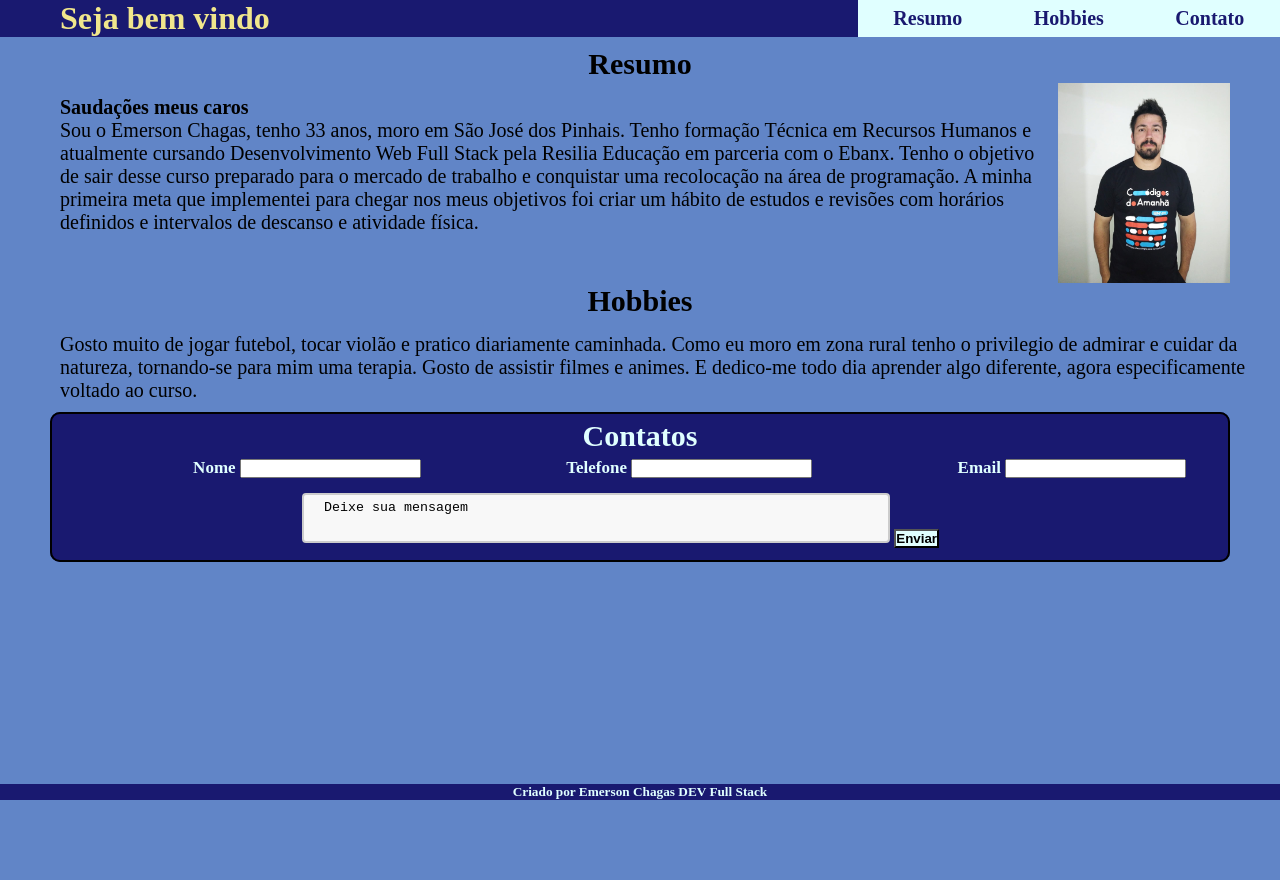
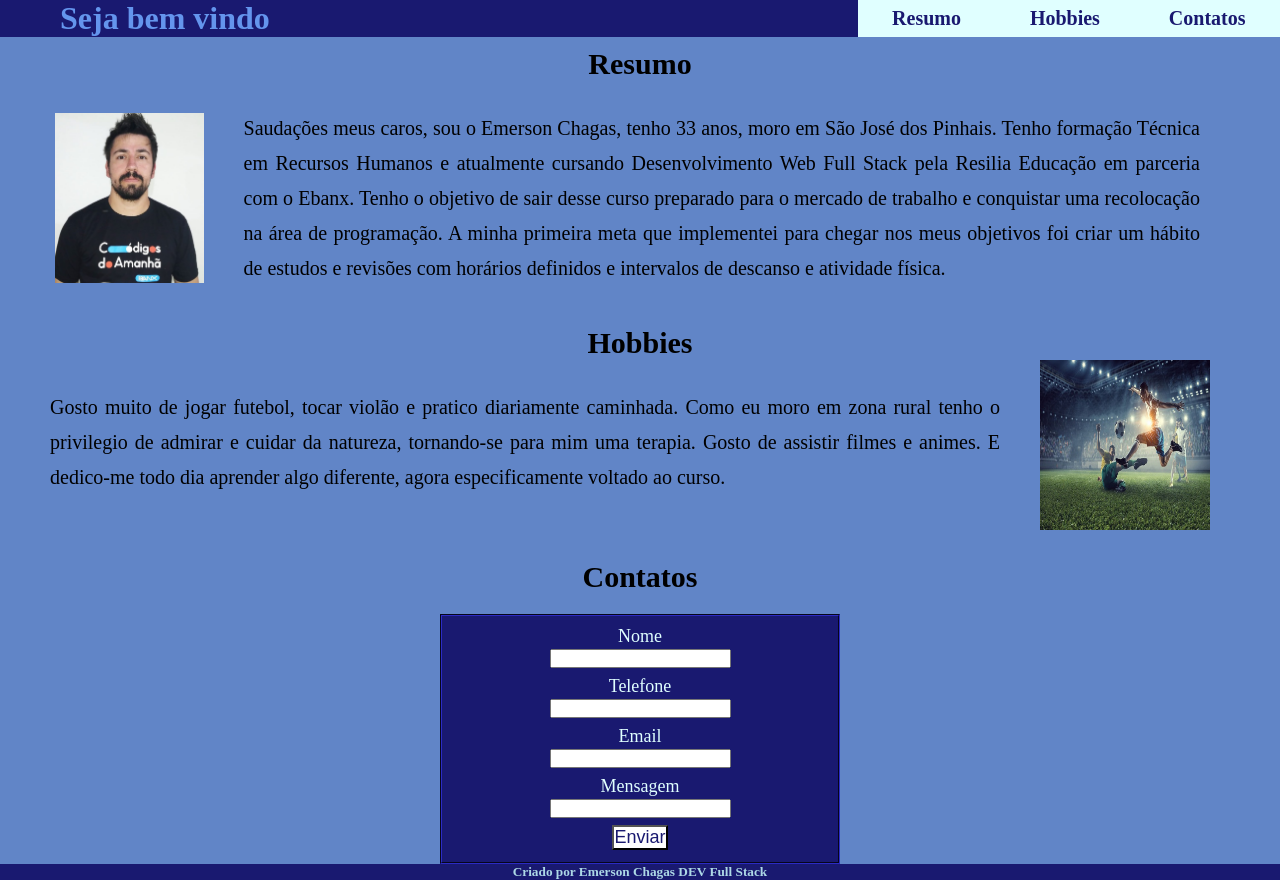
Before and after one commit to emerchagas/Projeto-Individual, a plain HTML site: page index.html in a window 1280 px wide. Before the commit the page ends 800 px from the top, so only its background shows below. Drawn offline with Linux system fonts and the light colour scheme.

Commit message:
fix: Ajustado html e adicionado img

```diff
--- /dev/null
+++ b/css/index.css
@@ -0,0 +1,147 @@
+*{
+    margin:0;
+    padding: 0;
+    box-sizing: border-box;
+    }
+
+    /* cor do meu background */
+    body{
+        background-color: rgb(97, 133, 199);
+    }
+
+/* cabeçalho- header */
+    header{
+        background-color:midnightblue;
+        display: flex;
+        color: lightcyan;
+        justify-content: space-between;
+        height: 70%;
+    }
+    .links-header{
+        transform: scale(1.0);
+        color: midnightblue;
+     }
+
+     h1{
+        padding-left: 60px;
+    }
+    /* menu de interaçao do cabeçalho-header */
+    h1:hover{
+        transform: scale(1.0);
+        color: cornflowerblue;
+    }
+
+     a:hover{
+        transform: scale(1.0);
+        color: cornflowerblue;
+     }
+
+     a{
+        text-decoration: none;
+        font-size: 20px;
+        font-weight: 700;
+        color: midnightblue;
+    }
+
+    /* inicio propriedades navegaçao */
+
+    nav{
+        background-color: lightcyan;
+        display: flex;
+        align-items: center;
+        width: 33%;
+        justify-content: space-around;
+    }
+
+    /* fim das propriedades navegação */
+    /* fim do header */
+
+    /* primeira section */
+    #resumo{
+        display: flex;
+        flex-direction: row-reverse;
+        }
+
+    img{
+        width: 170px;
+        height: 170px;
+        margin: 32px 20px 0px 55px;
+
+     }
+
+     p{
+        margin: 30px 80px 30px 20px;
+        font-size: 20px;
+        line-height: 35px;
+        text-align: justify;
+
+
+     }
+     /* fim da primeira section */
+
+    /* caracteristicas dos tags do h2,h3,*/
+
+     h2,h3,h4{
+    text-align: center;
+    font-size: 30px;
+    margin-top: 10px;
+    color: black;
+     }
+
+         /* segunda section */
+     #hobbies{
+        display: flex;
+        flex-direction: row;
+     }
+
+     .paragrafohobbies{
+        margin: 30px 10px 30px 50px;
+     }
+
+     .fotodois{
+        margin: 0px 70px 20px 30px;
+     }
+           /*contatos  */
+
+
+     /* estrutura dos contatos */
+     fieldset{
+        background-color: midnightblue;
+        display: flex;
+        flex-direction: column;
+        align-items: center;
+        gap: 20px;
+        height:250px;
+        width: 400px;
+        margin-left:440px;
+        margin-top: 20px;
+        border-color: midnightblue;
+
+     }
+
+     label{
+        color: lightcyan;
+        font-size: large;
+        height: 20px;
+        width: 200px;
+        text-align: center;
+        margin-top: 10px;
+     }
+
+     .botao{
+
+        background-color: white;
+        font-size: large;
+        color: midnightblue;
+        margin-top: 7px;
+     }
+     .texto{
+        height: 50px;
+        width: 40px;
+     }
+
+     footer{
+        background-color:midnightblue;
+        color: lightblue;
+        text-align: center;
+     }
--- a/index.css
+++ /dev/null
@@ -1,167 +0,0 @@
-*{
-    margin:0;
-    padding: 0;
-    box-sizing: border-box;
-
-    }
-
-/* cabeçalho- header */
-    header{
-        background-color:midnightblue;
-        display: flex;
-        color: lightcyan;
-        justify-content: space-between;
-        height: 70%;
-
-    }
-    /* cor de fundo do seja bem vindo */
-
-    h1{
-        background-color: midnightblue;
-        padding-left: 60px;
-
-    }
-    /* menu de interaçao do cabeçalho-header */
-    h1:hover{
-        transform: scale(1.0);
-        color: khaki;
-    }
-
-     a:hover{
-        transform: scale(1.0);
-        color: khaki;
-     }
-     .links-header{
-        transform: scale(1.0);
-        color: midnightblue;
-     }
-
-    nav{
-        background-color: lightcyan;
-        display: flex;
-        align-items: center;
-        width: 33%;
-        justify-content: space-around;
-    }
-
-    a{
-        text-decoration: none;
-        font-size: 20px;
-        font-weight: 700;
-        color: midnightblue;
-    }
-
-        /* cor de fundo */
-    body{
-        background-color: rgb(97, 133, 199);
-    }
-    /* imagem utilizada do criador*/
-
-    img{
-        width: 200px;
-        height: 200px;
-        margin: 2px 50px 1px 0px;
-     }
-
-    /* caracteristicas dos tags do h2,h3,h4,p */
-
-    h2,h4{
-    text-align: center;
-    font-size: 30px;
-     justify-content: 10px;
-     margin-top: 10px;
-
-    }
-
-    h4{
-        color: lightcyan;
-        margin-top: 5px;
-        margin-bottom: 5px;
-    }
-
-
-    h3{
-    text-align: center;
-    font-size: 30px;
-     justify-content: 10px;
-     margin-top: 0px;
-    }
-
-    p{
-        margin: 5px 5px 2px 50px;
-        padding: 10px 15px 0px 10px;
-        font-size: 20px;
-        justify-content:10px;
-    }
-
-    /* Divisao de tela h2 e img */
-
-    .container{
-        display: flex;
-
-    }
-
-
-     /* estrutura dos contatos */
-
-    fieldset{
-
-    background-color: midnightblue;
-    display: block;
-    border-style: 2px;
-    border-radius: 10px;
-    border: 2px solid;
-    margin:  10px 50px 0px;
-    height: 150px;
-
-    }
-
-    ul{
-        font-size: 17px;
-    }
-    /* informaços dentro dos contatos */
-
-    label{
-        display: -ms-inline-grid;
-        justify-content: space-between;
-        color: lightcyan;
-        margin-inline-start: 12%;
-      }
-
-      textarea {
-        width: 50%;
-        height: 50px;
-        padding: 5px 20px;
-        box-sizing: border-box;
-        border: 2px solid #ccc;
-        border-radius: 4px;
-        background-color: #f8f8f8;
-        resize: none;
-        margin-left: 250px;
-        margin-top: 15px;
-      }
-
-      /* botao */
-
-      button{
-        background-color: lightcyan;
-      }
-      /* interaçao do botao */
-
-      button :hover{
-        transform: scale(1.0);
-        color: khaki;
-      }
-
-      /* rodape */
-
-    .footer {
-        position: fixed;
-        left: 0;
-        bottom: 0;
-        width: 100%;
-        background-color: midnightblue;
-        color: lightcyan;
-        text-align: center;
-
-    }
--- a/index.html
+++ b/index.html
@@ -1,70 +1,111 @@
 <!DOCTYPE html>
-<html lang="en">
+<html lang="PT-portugues">
+<!-- onde defino as informações gerais do meu site-->
 
 <head>
     <meta charset="UTF-8">
     <meta http-equiv="X-UA-Compatible" content="IE=edge">
     <meta name="viewport" content="width=device-width, initial-scale=1.0">
-    <link rel="stylesheet" href="./index.css">
+    <link rel="stylesheet" href="css/index.css">
     <title>Projeto Individual do Emerson</title>
 </head>
+<!-- fim das informações gerais do meu site-->
+
+<!--  inicio do corpo -->
 
 <body>
+    <!-- cabeçalho -->
     <header>
 
         <h1> Seja bem vindo </h1>
+        <!-- navegação do header -->
         <nav>
             <a class="links-header" href="#resumo">Resumo</a>
             <a class="links-header" href="#hobbies">Hobbies</a>
-            <a class="links-header" href="#contatos">Contato</a>
+            <a class="links-header" href="#contatos">Contatos</a>
         </nav>
+
+        <!-- fim da navegação -->
 
     </header>
 
+    <!-- fim do header -->
+
+    <!-- inicio do corpo -->
+
+    <main>
         <h2>Resumo</h2>
 
-    <div class="container">
+        <!-- primeira seção -->
 
-        <p><strong>Saudações meus caros</strong><br>
-            Sou o Emerson Chagas, tenho 33 anos, moro em São José dos Pinhais.
+        <section id="resumo">
+
+            <p>Saudações meus caros, sou o Emerson Chagas, tenho 33 anos, moro em São José dos Pinhais.
                 Tenho formação Técnica em Recursos Humanos e atualmente cursando Desenvolvimento Web Full Stack pela
                 Resilia Educação em parceria com o Ebanx.
                 Tenho o objetivo de sair desse curso preparado para o mercado de trabalho e conquistar uma recolocação
                 na área de programação.
-            A minha primeira meta que implementei para chegar nos meus objetivos foi criar um hábito de estudos e revisões com horários definidos e intervalos de descanso e atividade física.</p>
+                A minha primeira meta que implementei para chegar nos meus objetivos foi criar um hábito de estudos e
+                revisões com horários definidos e intervalos de descanso e atividade física.</p>
 
-        <img src="./imagem.jpeg" alt="imagem do auto da pagina">
-    </div>
+            <img src="./img/imagem-emerson.jpg" alt="imagem do autor da pagina">
+
+        </section>
+
+        <!-- fim da priemira section -->
 
         <h3>Hobbies</h3>
 
-    <p> Gosto muito de  jogar futebol, tocar violão e pratico diariamente caminhada.
+        <!-- inicio segunda section -->
+
+        <section id="hobbies">
+
+            <p class="paragrafohobbies"> Gosto muito de jogar futebol, tocar violão e pratico diariamente caminhada.
                 Como eu moro em zona rural tenho o privilegio de admirar e cuidar da natureza, tornando-se para mim uma
                 terapia.
                 Gosto de assistir filmes e animes.
                 E dedico-me todo dia aprender algo diferente, agora especificamente voltado ao curso.</p>
 
-    </div>
+            <img class="fotodois" src="./img/futebol.jpg" alt="partida de futebol">
 
+        </section>
+        <!-- fim da segunda section -->
+
+        <!-- formulario contatos -->
 
         <form>
 
+
+            <h4>Contatos</h4>
+
                 <fieldset>
-            <ul>
-                <h4>Contatos</h4>
-                <label><strong> Nome <input type="name" id="username" name="username"> </strong> </label>
-                <label><strong> Telefone <input type="email" id="username" name="username"></strong></label>
-                <label><strong> Email <input type="text" id="username" name="username"></strong> </label>
-                <textarea>Deixe sua mensagem</textarea>
+                    <label>Nome <input type="name"> </label>
+                    <label>Telefone <input type="email"></label>
+                    <label>Email <input type="email"></label>
+                    <label>Mensagem <input type="texto"><button class="botao">Enviar</button></label>
 
-                <button class="btn"><strong>Enviar</strong></button>
+               </fieldset>
 
-            </ul>
+
+
         </form>
-    <div class="footer">
+        <!-- fim do formulario -->
+
+    </main>
+    <!-- fim do conteudo principal -->
+
+    <!-- inicio do <footer> -->
+
+    <footer>
+
         <h5>Criado por Emerson Chagas DEV Full Stack</h5>
-    </div>
+
+    </footer>
+    <!-- fim do footer -->
 
 </body>
+<!-- fechamento do corpo -->
 
 </html>
+
+<!-- fechamento do documento html -->
```
Also changed, not shown: WhatsApp Image 2023-05-21 at 21.02.33.jpeg (deleted), imagem.jpeg (deleted), img/futebol.jpg (added), img/imagem-emerson.jpg (added), 2 other files. Lines whose indentation alone changed are shown as unchanged.
